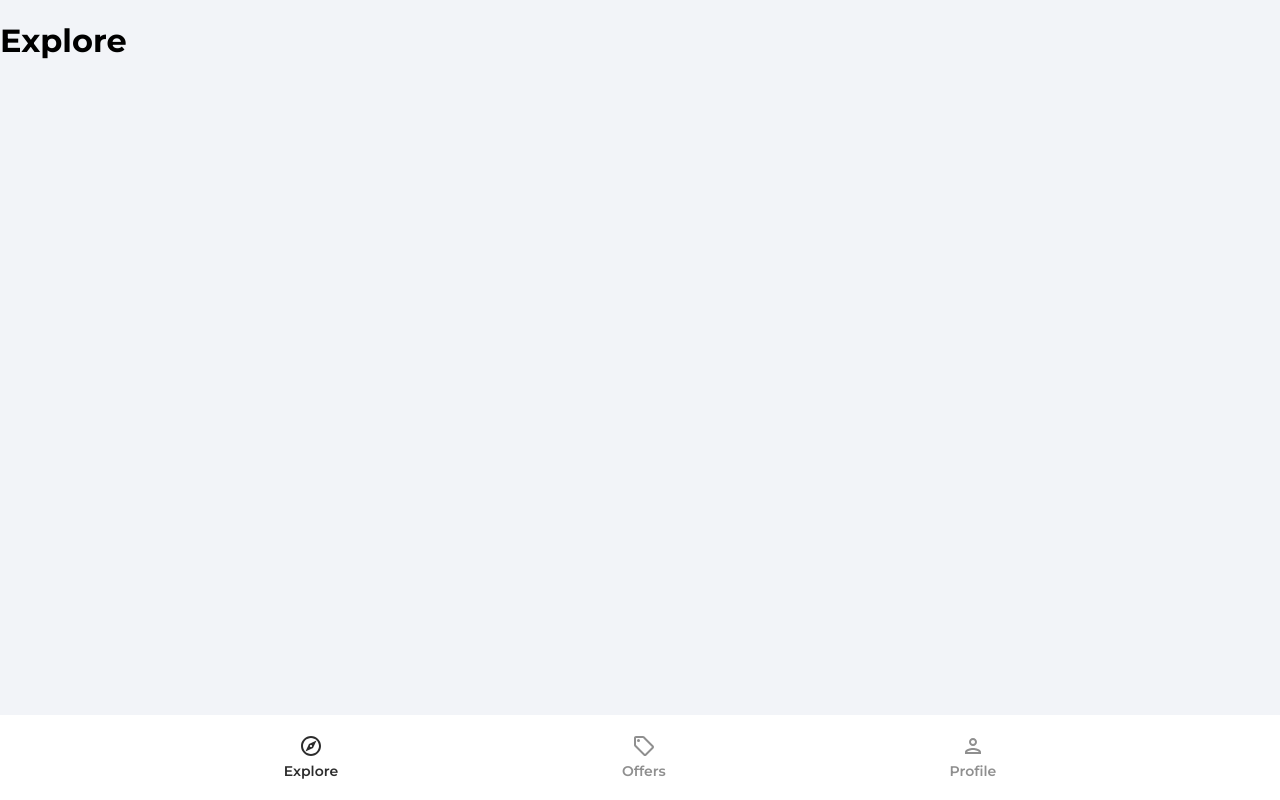
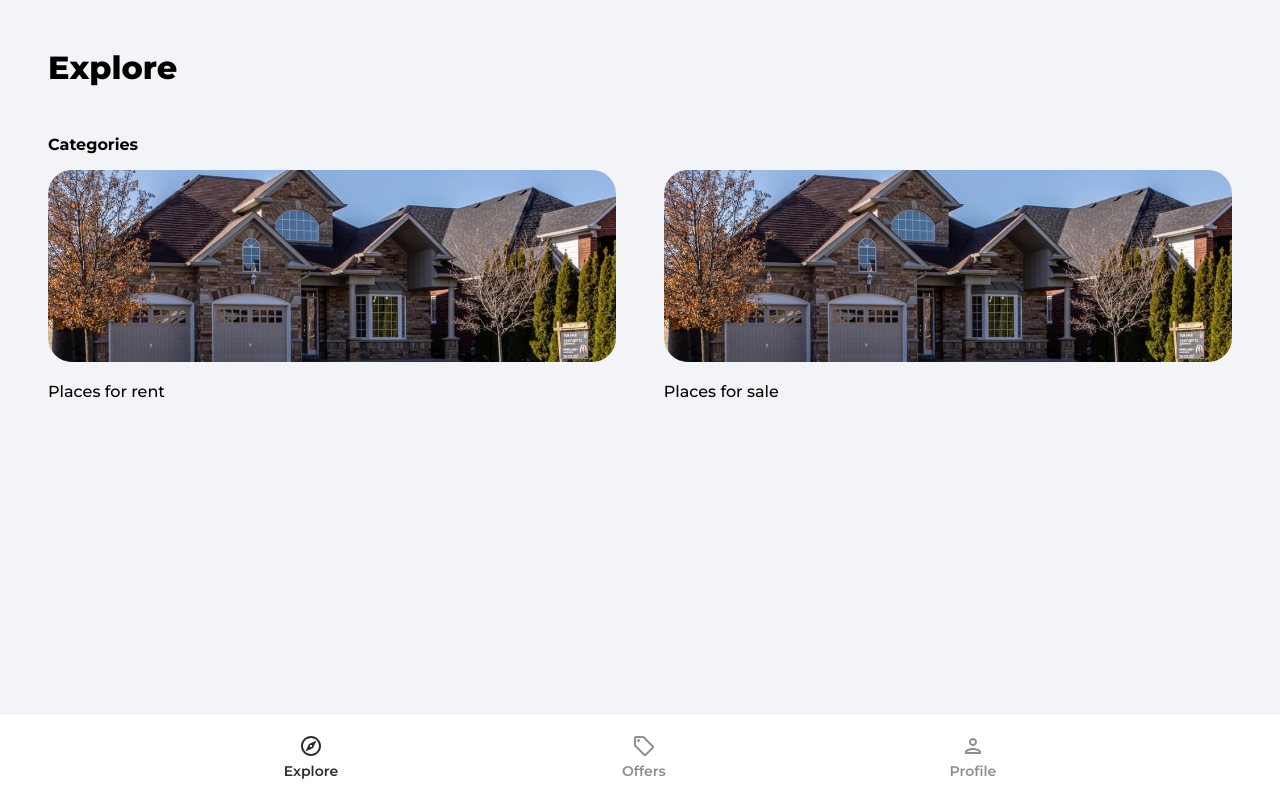
Before and after one commit to LucianSoto/House-Marketplace, a React (Create React App) app in the folder house-marketplace/: page / in a window 1280 px wide. Built offline with nearby package versions, Linux system fonts and the light colour scheme.

Commit message:
Explore links for Sale and for Rent Added

```diff
--- a/house-marketplace/src/App.jsx
+++ b/house-marketplace/src/App.jsx
@@ -3,6 +3,7 @@
 import Explore from './pages/Explore'
 import ForgotPassword from './pages/ForgotPassword'
 import Offers from './pages/Offers'
+import Category from './pages/Category'
 import Profile from './pages/Profile'
 import SignIn from './pages/SignIn'
 import SignUp from './pages/SignUp'
@@ -18,6 +19,7 @@
         <Routes>
           <Route path='/' element={<Explore />} />
           <Route path='/Offers' element={<Offers />} />
+          <Route path='/category/:categoryName' element={<Category/>} />
           <Route path='profile' element={<PrivateRoute />}>
             <Route path='/profile' element={<Profile />} />
           </Route>
--- /dev/null
+++ b/house-marketplace/src/pages/Category.jsx
@@ -0,0 +1,11 @@
+import React from 'react'
+
+const Category = () => {
+  return (
+    <div>
+      Category
+    </div>
+  )
+}
+
+export default Category
--- a/house-marketplace/src/pages/Explore.jsx
+++ b/house-marketplace/src/pages/Explore.jsx
@@ -1,9 +1,37 @@
-import React from 'react'
+import { Link } from 'react-router-dom'
+import rentCategoryImage from '../assets/jpg/sellCategoryImage.jpg'
+import sellCategoryImage from '../assets/jpg/sellCategoryImage.jpg'
 
 function Explore() {
   return (
-    <div>
-      <h1>Explore</h1>
+    <div className='explore'>
+      <header>
+        <p className="pageHeader">Explore</p>
+      </header>
+
+      <main>
+        {/* slider */}
+
+        <p className="exploreCategoryHeading">Categories</p>
+        <div className="exploreCategories">
+          <Link to="/category/rent">
+            <img
+              src={rentCategoryImage}
+              alt="rent"
+              className="exploreCategoryImg"
+            />
+            <p className="exploreCategoryName">Places for rent</p>
+          </Link>
+          <Link to="/category/sell">
+            <img
+              src={sellCategoryImage}
+              alt="sell"
+              className="exploreCategoryImg" />
+              <p className="exploreCategoryName">Places for sale</p>
+          </Link>
+
+        </div>
+      </main>
     </div>
   )
 }
```
